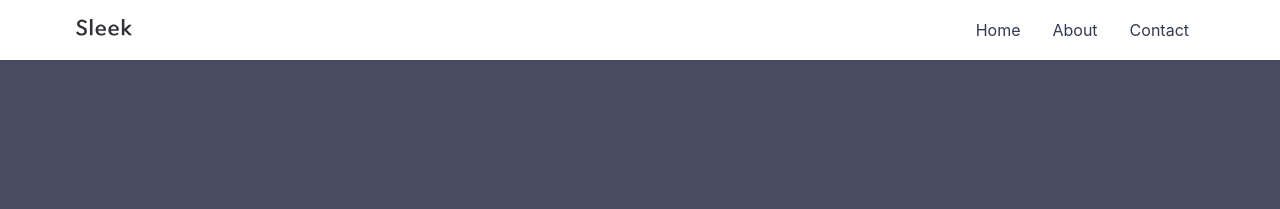
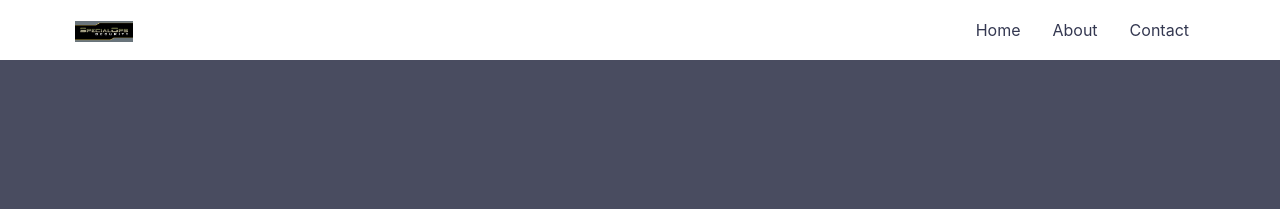
Before and after one commit to specialopssecurity/specialopssecurity.github.io, a Jekyll site: the page built from index.md, in a window 1280 px wide. Shown: the top 209 px of the page. Built offline with Jekyll 4.4.1, drawn with Linux system fonts in a browser that asks for light colours.

Commit message:
Update header.html

```diff
--- a/_includes/header.html
+++ b/_includes/header.html
@@ -3,7 +3,7 @@
     <div class="header__inner">
       <a class="header__logo" href="{{ '/' | relative_url }}">
         <div class="header__logo--container">
-          {% include logo.svg %}
+          <img id="header__logo--img" src="{{ '/assets/img/logo.png' | relative_url }}" />
         </div>
       </a>
       <nav class="header__links">
```
